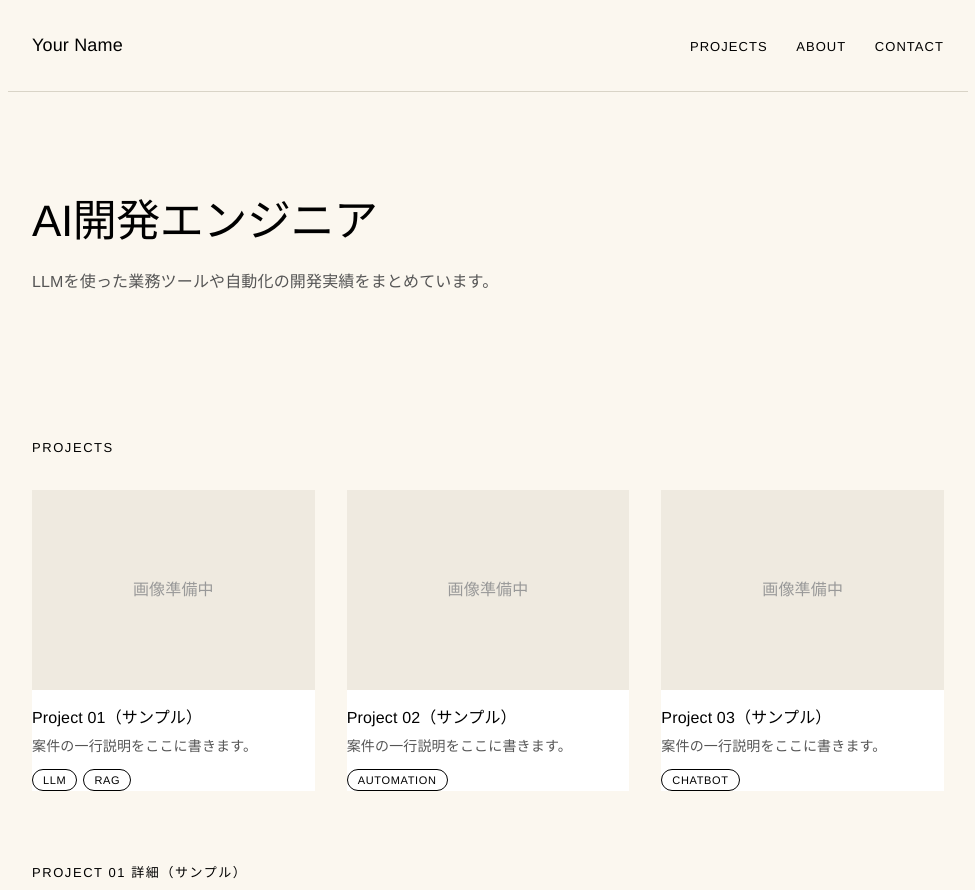
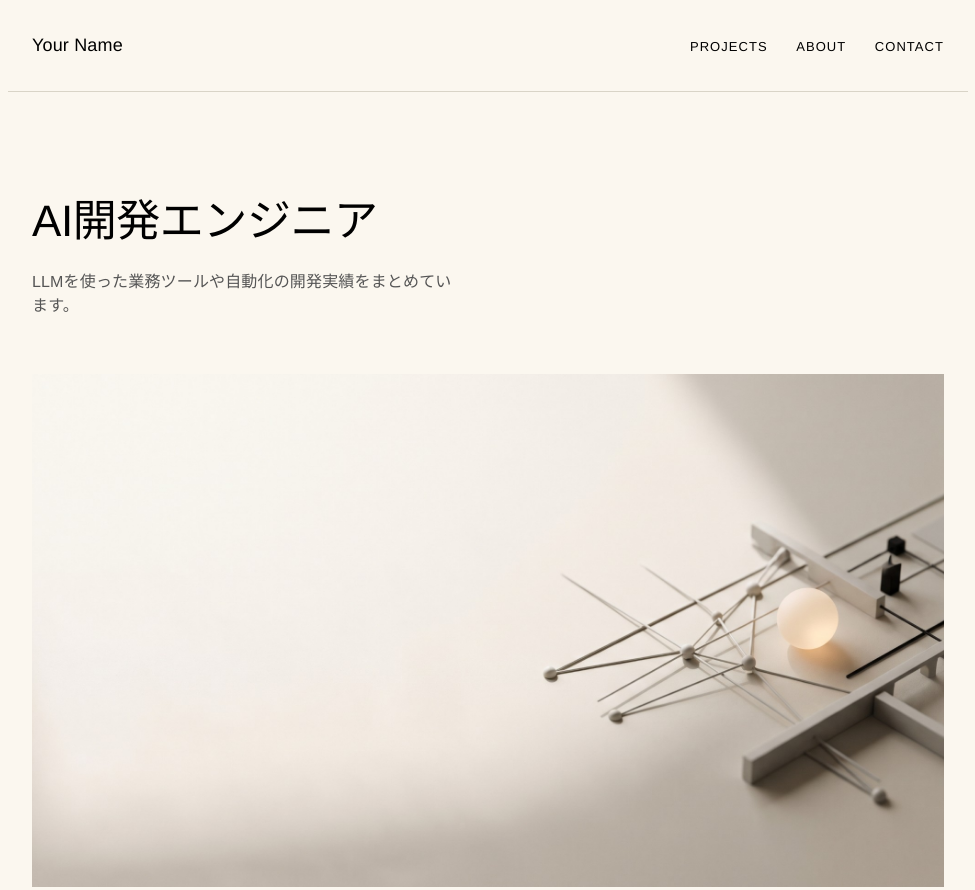
Before and after one commit to nazuka-cm/portfolio, a plain HTML site: page index.html in a window 1280 px wide. Shown: the top 890 px of the page, without its empty margins (152-1127 px from the left). Drawn offline with Linux system fonts and the light colour scheme.

Commit message:
Add generated hero image
Adds the hero image and layout for the hero section.

Co-Authored-By: Claude Haiku 5.5 <noreply@anthropic.com>

```diff
--- a/index.html
+++ b/index.html
@@ -20,8 +20,11 @@
 
 <main id="top">
   <section class="hero">
-    <h1>AI開発エンジニア</h1>
-    <p>LLMを使った業務ツールや自動化の開発実績をまとめています。</p>
+    <div class="hero-text">
+      <h1>AI開発エンジニア</h1>
+      <p>LLMを使った業務ツールや自動化の開発実績をまとめています。</p>
+    </div>
+    <img class="hero-image" src="images/hero.jpg" alt="">
   </section>
 
   <section id="projects" class="section">
--- a/styles.css
+++ b/styles.css
@@ -44,8 +44,18 @@ main, .site-footer, .site-header {
 }
 
 .hero { padding: 96px 0 72px; }
+.hero-text { max-width: 420px; }
 .hero h1 { font-size: 44px; font-weight: 400; margin: 0 0 16px; letter-spacing: -0.01em; }
 .hero p { margin: 0; color: var(--muted); }
+.hero-image {
+  display: block;
+  width: 100%;
+  aspect-ratio: 16 / 9;
+  object-fit: cover;
+  object-position: 70% 50%;
+  margin-top: 56px;
+  background: var(--placeholder);
+}
 
 .section { margin-top: 72px; }
 h2 {
```
Also changed, not shown: images/hero.jpg (added), 1 other file.
